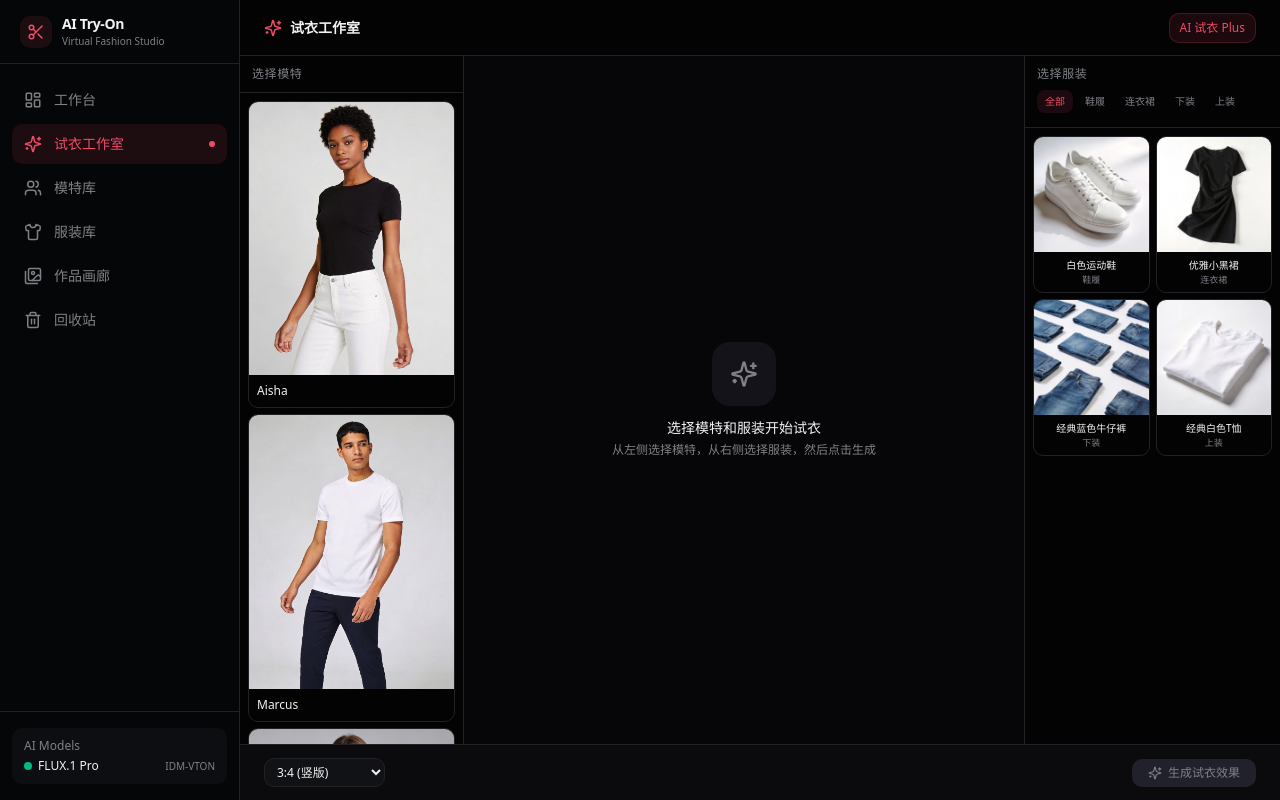
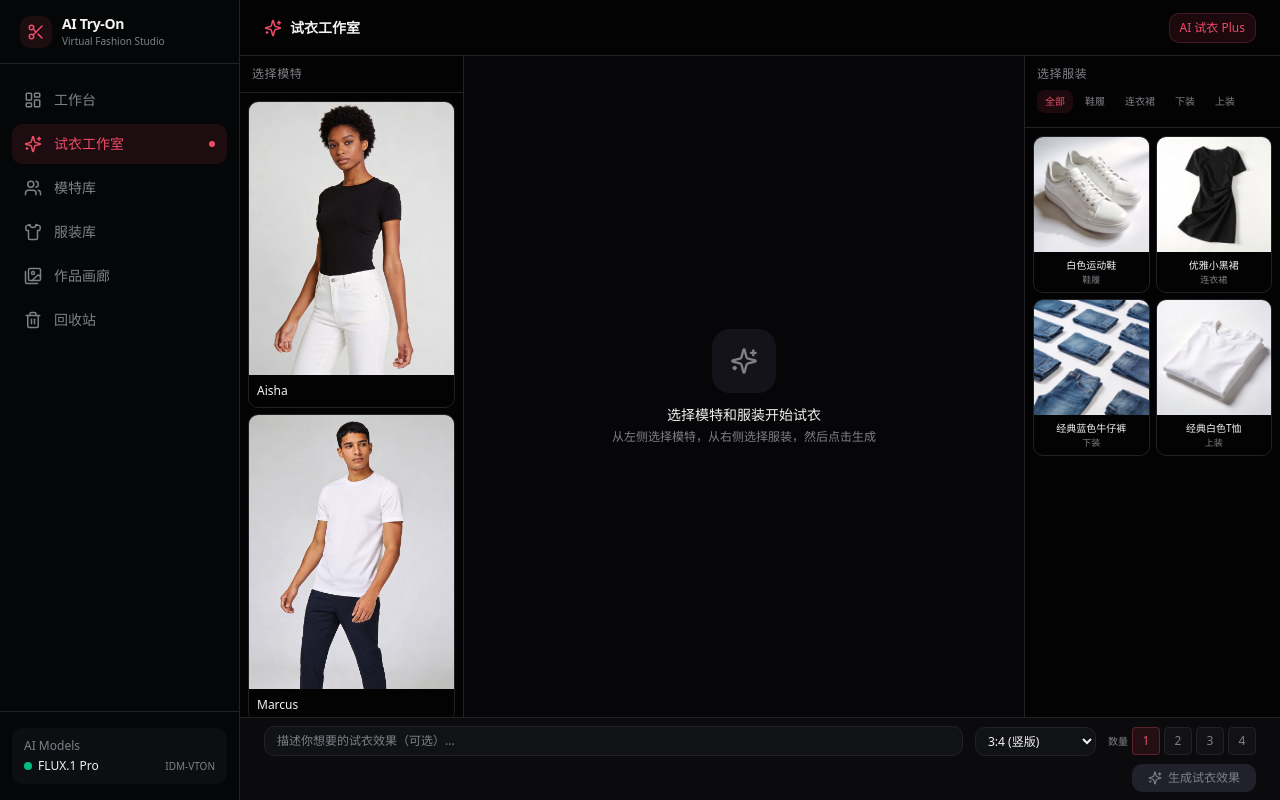
Before and after one commit to wqdcjnb/virtual-model-tool, a Next.js app: page /studio in a window 1280 px wide. Built offline with nearby package versions, Linux system fonts and the light colour scheme.

Commit message:
feat: studio - add quantity selector (1-4) + custom prompt for virtual try-on

```diff
--- a/src/app/studio/page.tsx
+++ b/src/app/studio/page.tsx
@@ -26,6 +26,9 @@ export default function StudioPage() {
   const [activeCategory, setActiveCategory] = useState<string>('all');
   const [showPreview, setShowPreview] = useState(false);
   const [aspectRatio, setAspectRatio] = useState('3:4');
+  const [quantity, setQuantity] = useState(1);
+  const [tryOnPrompt, setTryOnPrompt] = useState('');
+  const [resultImages, setResultImages] = useState<string[]>([]);
 
   useEffect(() => {
     listModels().then(setModels);
@@ -51,15 +54,18 @@ export default function StudioPage() {
     if (!selectedModel || selectedGarments.length === 0) return;
     setIsGenerating(true);
     setResultImage(null);
+    setResultImages([]);
     try {
       const result = await generateTryOn({
         modelId: selectedModel.id,
         garmentIds: selectedGarments.map((g) => g.id),
         tryOnModel: DEFAULT_TRYON_MODEL,
         aspectRatio,
-        resolution: aspectRatio === '1:1' ? '1024 x 1024' : '2048 x 2048',
+        quantity,
+        prompt: tryOnPrompt.trim() || undefined,
       });
       setResultImage(result.imageUrl);
+      if (result.imageUrls) setResultImages(result.imageUrls);
     } catch (err) {
       console.error('Generation failed:', err);
     } finally {
@@ -69,6 +75,7 @@ export default function StudioPage() {
 
   const handleReset = () => {
     setResultImage(null);
+    setResultImages([]);
     setShowPreview(false);
   };
 
@@ -308,7 +315,45 @@ export default function StudioPage() {
       </div>
 
       {/* Bottom Action Bar */}
-      <div className="flex items-center justify-between px-6 h-14 border-t border-border bg-card shrink-0">
+      <div className="flex flex-col px-6 py-2 border-t border-border bg-card shrink-0 gap-2">
+        {/* Prompt + Settings row */}
+        <div className="flex items-center gap-3">
+          <input
+            type="text"
+            value={tryOnPrompt}
+            onChange={(e) => setTryOnPrompt(e.target.value)}
+            placeholder="描述你想要的试衣效果（可选）..."
+            className="flex-1 px-3 py-1.5 rounded-lg bg-accent/30 border border-border text-xs text-foreground placeholder:text-muted-foreground outline-none focus:ring-1 focus:ring-primary"
+          />
+          <select
+            value={aspectRatio}
+            onChange={(e) => setAspectRatio(e.target.value)}
+            className="text-xs bg-accent/30 border border-border rounded-lg px-2 py-1 text-foreground outline-none shrink-0"
+          >
+            {ASPECT_RATIOS.map((r) => (
+              <option key={r.value} value={r.value}>{r.label}</option>
+            ))}
+          </select>
+          <div className="flex gap-1 items-center shrink-0">
+            <span className="text-[10px] text-muted-foreground">数量</span>
+            {[1, 2, 3, 4].map((v) => (
+              <button
+                key={v}
+                onClick={() => setQuantity(v)}
+                className={cn(
+                  'w-7 h-7 rounded text-xs font-medium transition-colors',
+                  quantity === v
+                    ? 'bg-primary/10 text-primary border border-primary/30'
+                    : 'bg-accent/30 text-muted-foreground border border-border hover:border-muted-foreground/30'
+                )}
+              >
+                {v}
+              </button>
+            ))}
+          </div>
+        </div>
+        {/* Action row */}
+        <div className="flex items-center justify-between">
           <div className="flex items-center gap-3">
             {selectedModel && (
               <span className="text-xs text-muted-foreground">
@@ -320,22 +365,10 @@ export default function StudioPage() {
                 服装: <span className="text-foreground font-medium">{selectedGarments.length}件</span>
               </span>
             )}
-          <select
-            value={aspectRatio}
-            onChange={(e) => setAspectRatio(e.target.value)}
-            className="text-xs bg-accent/30 border border-border rounded-lg px-2 py-1 text-foreground outline-none"
-          >
-            {ASPECT_RATIOS.map((r) => (
-              <option key={r.value} value={r.value}>{r.label}</option>
-            ))}
-          </select>
           </div>
           <div className="flex items-center gap-2">
             {resultImage && (
-            <button
-              onClick={handleReset}
-              className="flex items-center gap-1.5 px-3 py-1.5 rounded-lg text-xs text-muted-foreground hover:text-foreground border border-border hover:bg-accent/50 transition-colors"
-            >
+              <button onClick={handleReset} className="flex items-center gap-1.5 px-3 py-1.5 rounded-lg text-xs text-muted-foreground hover:text-foreground border border-border hover:bg-accent/50 transition-colors">
                 <RotateCcw className="w-3.5 h-3.5" /> 重新生成
               </button>
             )}
@@ -350,15 +383,12 @@ export default function StudioPage() {
               )}
             >
               {isGenerating ? (
-              <>
-                <Loader2 className="w-3.5 h-3.5 animate-spin" /> 生成中...
-              </>
+                <><Loader2 className="w-3.5 h-3.5 animate-spin" /> 生成中...</>
               ) : (
-              <>
-                <Sparkles className="w-3.5 h-3.5" /> 生成试衣效果
-              </>
+                <><Sparkles className="w-3.5 h-3.5" /> 生成试衣效果</>
               )}
             </button>
+          </div>
         </div>
       </div>
 
--- a/src/lib/ai-service.ts
+++ b/src/lib/ai-service.ts
@@ -252,7 +252,9 @@ export async function generateTryOn(params: {
   tryOnModel?: string;
   resolution?: string;
   aspectRatio?: string;
-}): Promise<TryOnResult> {
+  quantity?: number;
+  prompt?: string;
+}): Promise<TryOnResult & { imageUrls?: string[] }> {
   const model = models.find((m) => m.id === params.modelId);
   const selectedGarments = garments.filter((g) =>
     params.garmentIds.includes(g.id)
@@ -262,43 +264,46 @@ export async function generateTryOn(params: {
   if (selectedGarments.length === 0) throw new Error("No garments selected");
 
   const garmentNames = selectedGarments.map((g) => g.name).join("和");
+  const n = Math.min(params.quantity || 1, 4);
 
   // 用 nano-banana-pro 图生图做虚拟试衣
+  const basePrompt = params.prompt || `A person wearing ${garmentNames}, same person as reference, photorealistic fashion photo, natural pose, high quality`;
+
   const res = await fetch("/api/generate-model", {
     method: "POST",
     headers: { "Content-Type": "application/json" },
     body: JSON.stringify({
       model: "nano-banana-pro",
       mode: "image-to-image",
-      prompt: `A person exactly like the reference image, wearing ${garmentNames}, realistic photo, same pose, same background, natural lighting, high quality virtual try-on`,
+      prompt: basePrompt,
       referenceImageUrl: absoluteUrl(model.imageUrl),
       size: "1024*1024",
-      n: 1,
+      n,
     }),
   });
 
   const data = await res.json();
   if (!data.success) throw new Error(data.message);
 
-  // Get results (sync or async)
-  let imageUrls: string[];
+  // Get results
+  let allUrls: string[];
   if (data.results?.length) {
-    imageUrls = data.results;
+    allUrls = data.results;
   } else if (data.taskId) {
-    imageUrls = await pollTask(data.taskId, data.platform, data.group);
+    allUrls = await pollTask(data.taskId, data.platform, data.group);
   } else {
     throw new Error("未获取到任务ID或结果");
   }
-  const imageUrl = imageUrls[0];
-  if (!imageUrl) throw new Error("未获取到试衣结果");
+  if (!allUrls.length) throw new Error("未获取到试衣结果");
 
   const id = generateId("result");
 
-  const result: TryOnResult = {
+  const result: TryOnResult & { imageUrls?: string[] } = {
     id,
     modelId: params.modelId,
     garmentIds: params.garmentIds,
-    imageUrl,
+    imageUrl: allUrls[0],
+    imageUrls: allUrls,
     modelName: model.name,
     garmentNames: selectedGarments.map((g) => g.name),
     aiModel: "nano-banana-pro",
```
Lines whose indentation alone changed are shown as unchanged.
